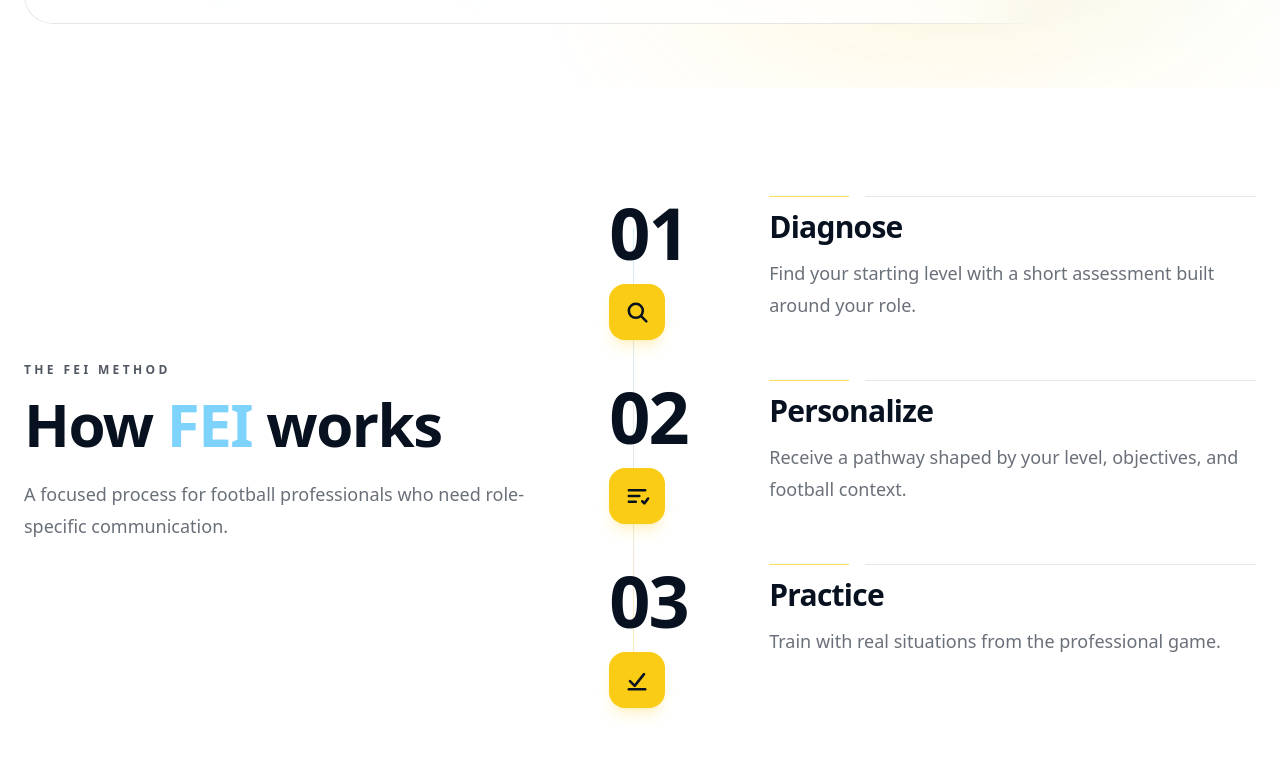
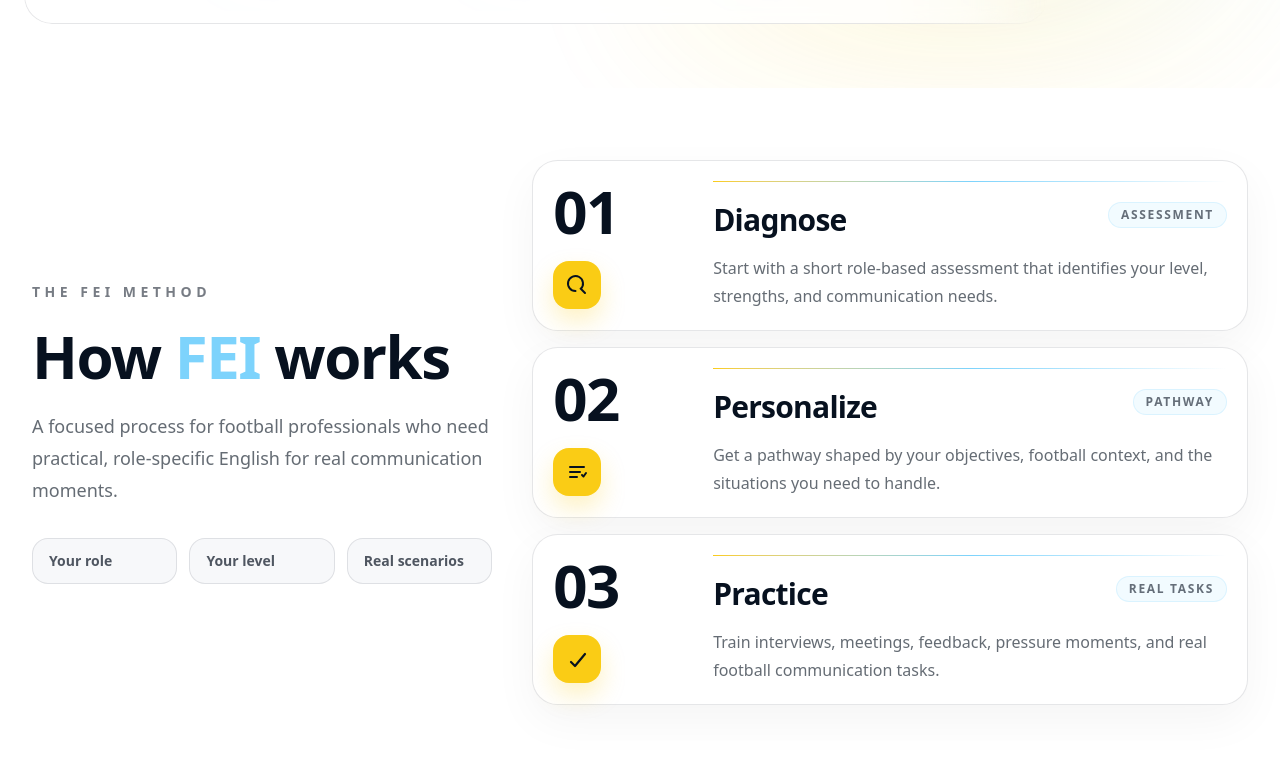
Before and after one commit to feifootball/fei-platform, a Next.js app: page / in a window 1280 px wide. Shown: the part 672-1440 px from the top of the page. Built offline with nearby package versions, Linux system fonts and the light colour scheme.

Commit message:
Redesign how it works section

```diff
--- a/app/page.tsx
+++ b/app/page.tsx
@@ -220,78 +220,121 @@ export default function Home() {
         </div>
       </section>
 
-      <section id="how-it-works" className="scroll-mt-24 flex min-h-[calc(100vh-73px)] items-center bg-white px-6 py-20 text-fei-bg sm:py-24">
-        <div className="mx-auto grid w-full max-w-[1500px] gap-14 lg:grid-cols-[0.9fr_1.1fr] lg:items-center">
-          <div className="max-w-2xl">
-            <p className="mb-4 text-xs font-black uppercase tracking-[0.28em] text-fei-bg/70">
-              The FEI Method
+      <section id="how-it-works" className="bg-white px-5 py-14 sm:px-8 sm:py-18">
+        <div className="mx-auto max-w-7xl">
+          <div className="grid gap-10 lg:grid-cols-[0.9fr_1.4fr] lg:items-center">
+            <div>
+              <p className="text-sm font-black uppercase tracking-[0.32em] text-fei-bg/55">
+                {lang === "en" ? "THE FEI METHOD" : "EL MÉTODO FEI"}
               </p>
 
-            <h2 className="text-4xl font-black tracking-tight text-fei-bg sm:text-5xl lg:text-6xl">
-              {t.how_title.includes('FEI') ? (
+              <h2 className="mt-6 text-4xl font-black tracking-tight text-fei-bg sm:text-5xl lg:text-6xl">
+                {lang === "en" ? (
                   <>
-                  {t.how_title.split('FEI')[0]}
-                  <span className="text-fei-sky">FEI</span>
-                  {t.how_title.split('FEI').slice(1).join('FEI')}
+                    How <span className="text-fei-sky">FEI</span> works
                   </>
                 ) : (
-                t.how_title
+                  <>
+                    Cómo funciona <span className="text-fei-sky">FEI</span>
+                  </>
                 )}
               </h2>
 
-            <p className="mt-6 text-lg leading-8 text-fei-bg/60">
-              {t.how_subtitle}
+              <p className="mt-6 max-w-xl text-base leading-8 text-fei-bg/62 sm:text-lg">
+                {lang === "en"
+                  ? "A focused process for football professionals who need practical, role-specific English for real communication moments."
+                  : "Un proceso enfocado para profesionales del fútbol que necesitan inglés práctico, específico por rol y conectado con situaciones reales."}
               </p>
+
+              <div className="mt-8 grid max-w-xl gap-3 sm:grid-cols-3 lg:grid-cols-1 xl:grid-cols-3">
+                {[
+                  lang === "en" ? "Your role" : "Tu rol",
+                  lang === "en" ? "Your level" : "Tu nivel",
+                  lang === "en" ? "Real scenarios" : "Escenarios reales",
+                ].map((item) => (
+                  <div
+                    key={item}
+                    className="rounded-2xl border border-fei-bg/10 bg-[#F7F8FA] px-4 py-3 text-sm font-semibold text-fei-bg/70"
+                  >
+                    {item}
                   </div>
-
-          <div className="relative">
-            <div className="absolute left-6 top-8 hidden h-[calc(100%-4rem)] w-px bg-gradient-to-b from-fei-sky/35 via-fei-bg/10 to-fei-yellow/35 sm:block" />
-
-            <div className="space-y-10">
-              {t.steps.map((item, index) => (
-                <article key={item.step} className="group relative grid cursor-pointer gap-5 sm:grid-cols-[8rem_1fr] sm:gap-8">
-                  <div className="relative z-10 flex items-center gap-3 sm:block">
-                    <span className="block text-6xl font-black leading-none tracking-tight text-fei-bg transition duration-300 group-hover:scale-105 group-hover:text-fei-bg/90 sm:text-7xl">
-                      {item.step}
-                    </span>
-
-                    <div className="mt-0 flex h-14 w-14 shrink-0 items-center justify-center rounded-2xl bg-fei-yellow text-fei-bg shadow-lg shadow-fei-yellow/20 transition duration-300 group-hover:-translate-y-1 group-hover:rotate-3 group-hover:shadow-xl group-hover:shadow-fei-yellow/30 sm:mt-4">
-                      {index === 0 && (
-                        <svg className="h-7 w-7" viewBox="0 0 24 24" fill="none" aria-hidden="true">
-                          <circle cx="11" cy="11" r="6" stroke="currentColor" strokeWidth="2.2" />
-                          <path d="M16 16l4 4" stroke="currentColor" strokeWidth="2.2" strokeLinecap="round" />
-                        </svg>
-                      )}
-                      {index === 1 && (
-                        <svg className="h-7 w-7" viewBox="0 0 24 24" fill="none" aria-hidden="true">
-                          <path d="M5 7h14M5 12h9M5 17h6" stroke="currentColor" strokeWidth="2.2" strokeLinecap="round" />
-                          <path d="M16.5 16.5l1.8 1.8 3.2-4.1" stroke="currentColor" strokeWidth="2.2" strokeLinecap="round" strokeLinejoin="round" />
-                        </svg>
-                      )}
-                      {index === 2 && (
-                        <svg className="h-7 w-7" viewBox="0 0 24 24" fill="none" aria-hidden="true">
-                          <path d="M6 13l4 4L18 7" stroke="currentColor" strokeWidth="2.2" strokeLinecap="round" strokeLinejoin="round" />
-                          <path d="M5 20h14" stroke="currentColor" strokeWidth="2.2" strokeLinecap="round" />
-                        </svg>
-                      )}
+                ))}
               </div>
             </div>
 
-                  <div className="border-b border-fei-bg/10 pb-10 last:border-b-0 last:pb-0">
-                    <div className="mb-3 flex items-center gap-4">
-                      <span className="h-px w-20 bg-fei-yellow/70 transition-all duration-300 group-hover:w-28 group-hover:bg-fei-yellow" />
-                      <span className="h-px flex-1 bg-fei-bg/10" />
+            <div className="grid gap-4">
+              {[
+                {
+                  number: "01",
+                  title: lang === "en" ? "Diagnose" : "Diagnostica",
+                  description:
+                    lang === "en"
+                      ? "Start with a short role-based assessment that identifies your level, strengths, and communication needs."
+                      : "Empieza con una evaluación breve por rol que identifica tu nivel, fortalezas y necesidades de comunicación.",
+                  tag: lang === "en" ? "Assessment" : "Evaluación",
+                  icon: (
+                    <path d="M10.5 18a7.5 7.5 0 1 1 5.3-2.2L20 20" stroke="currentColor" strokeWidth="2" strokeLinecap="round" />
+                  ),
+                },
+                {
+                  number: "02",
+                  title: lang === "en" ? "Personalize" : "Personaliza",
+                  description:
+                    lang === "en"
+                      ? "Get a pathway shaped by your objectives, football context, and the situations you need to handle."
+                      : "Recibe una ruta ajustada a tus objetivos, tu contexto futbolístico y las situaciones que necesitas manejar.",
+                  tag: lang === "en" ? "Pathway" : "Ruta",
+                  icon: (
+                    <path d="M5 7h14M5 12h10M5 17h7M17 15l1.5 1.5L21 13" stroke="currentColor" strokeWidth="2" strokeLinecap="round" strokeLinejoin="round" />
+                  ),
+                },
+                {
+                  number: "03",
+                  title: lang === "en" ? "Practice" : "Practica",
+                  description:
+                    lang === "en"
+                      ? "Train interviews, meetings, feedback, pressure moments, and real football communication tasks."
+                      : "Entrena entrevistas, reuniones, feedback, presión competitiva y tareas reales de comunicación en fútbol.",
+                  tag: lang === "en" ? "Real tasks" : "Tareas reales",
+                  icon: (
+                    <path d="M6 15l4 4L20 7" stroke="currentColor" strokeWidth="2.2" strokeLinecap="round" strokeLinejoin="round" />
+                  ),
+                },
+              ].map((step) => (
+                <div
+                  key={step.number}
+                  className="group grid gap-5 rounded-[1.6rem] border border-fei-bg/10 bg-white p-5 shadow-[0_16px_45px_rgba(7,17,31,0.045)] transition duration-300 hover:-translate-y-0.5 hover:border-fei-sky/35 hover:shadow-[0_22px_60px_rgba(7,17,31,0.08)] sm:grid-cols-[140px_1fr]"
+                >
+                  <div className="flex items-center gap-4 sm:block">
+                    <p className="text-5xl font-black leading-none tracking-tight text-fei-bg transition duration-300 group-hover:text-fei-sky sm:text-6xl">
+                      {step.number}
+                    </p>
+
+                    <div className="mt-0 flex h-12 w-12 items-center justify-center rounded-2xl bg-fei-yellow text-fei-bg shadow-[0_12px_25px_rgba(250,204,21,0.25)] transition duration-300 group-hover:scale-105 sm:mt-5">
+                      <svg className="h-6 w-6" viewBox="0 0 24 24" fill="none" aria-hidden="true">
+                        {step.icon}
+                      </svg>
+                    </div>
                   </div>
 
-                    <h3 className="text-2xl font-black tracking-tight text-fei-bg transition duration-300 group-hover:text-fei-sky sm:text-3xl">
-                      {item.title}
+                  <div>
+                    <div className="mb-5 h-px w-full bg-gradient-to-r from-fei-yellow via-fei-sky to-transparent" />
+
+                    <div className="flex flex-wrap items-start justify-between gap-3">
+                      <h3 className="text-2xl font-black tracking-tight text-fei-bg sm:text-3xl">
+                        {step.title}
                       </h3>
 
-                    <p className="mt-3 max-w-2xl text-base leading-7 text-fei-bg/60 transition duration-300 group-hover:text-fei-bg/75 sm:text-lg sm:leading-8">
-                      {item.description}
+                      <span className="rounded-full border border-fei-sky/20 bg-fei-sky/10 px-3 py-1 text-xs font-bold uppercase tracking-[0.14em] text-fei-bg/60">
+                        {step.tag}
+                      </span>
+                    </div>
+
+                    <p className="mt-4 max-w-2xl text-base leading-7 text-fei-bg/62">
+                      {step.description}
                     </p>
                   </div>
-                </article>
+                </div>
               ))}
             </div>
           </div>
```
Lines whose indentation alone changed are shown as unchanged.
